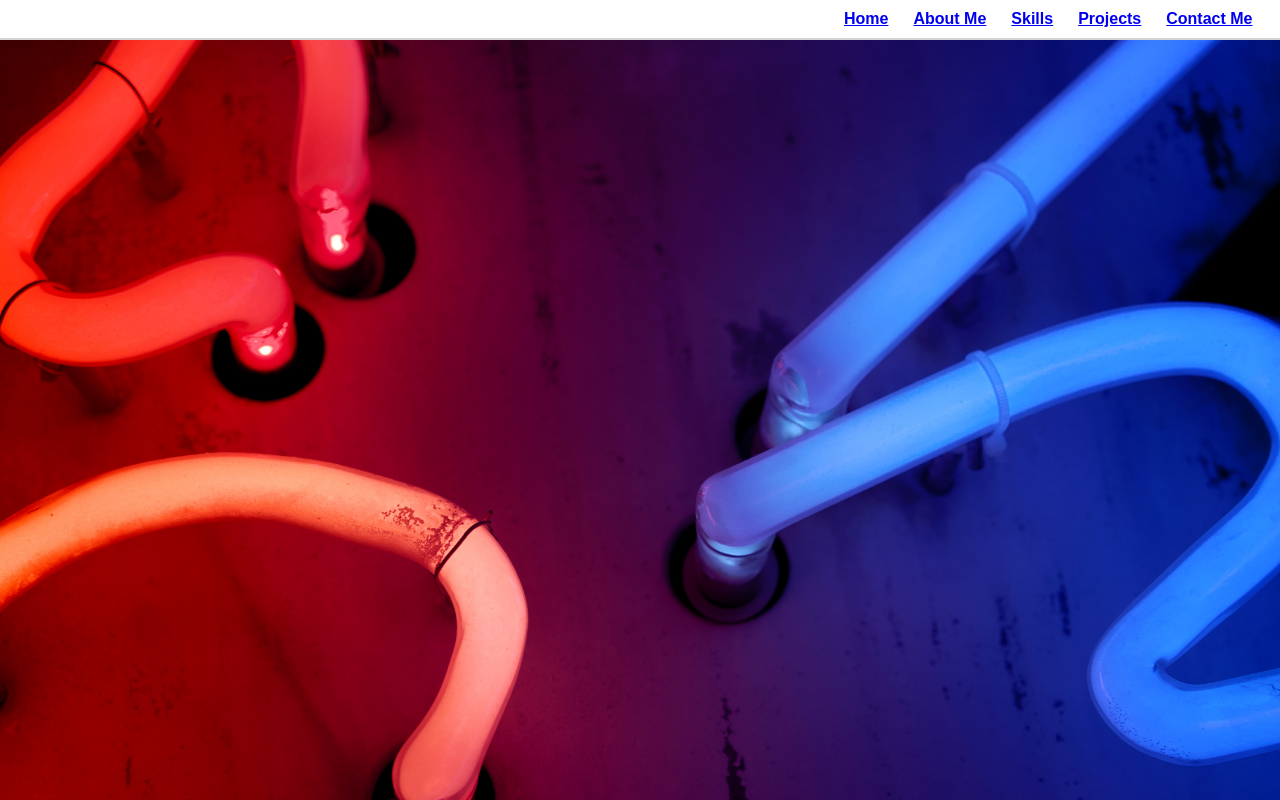
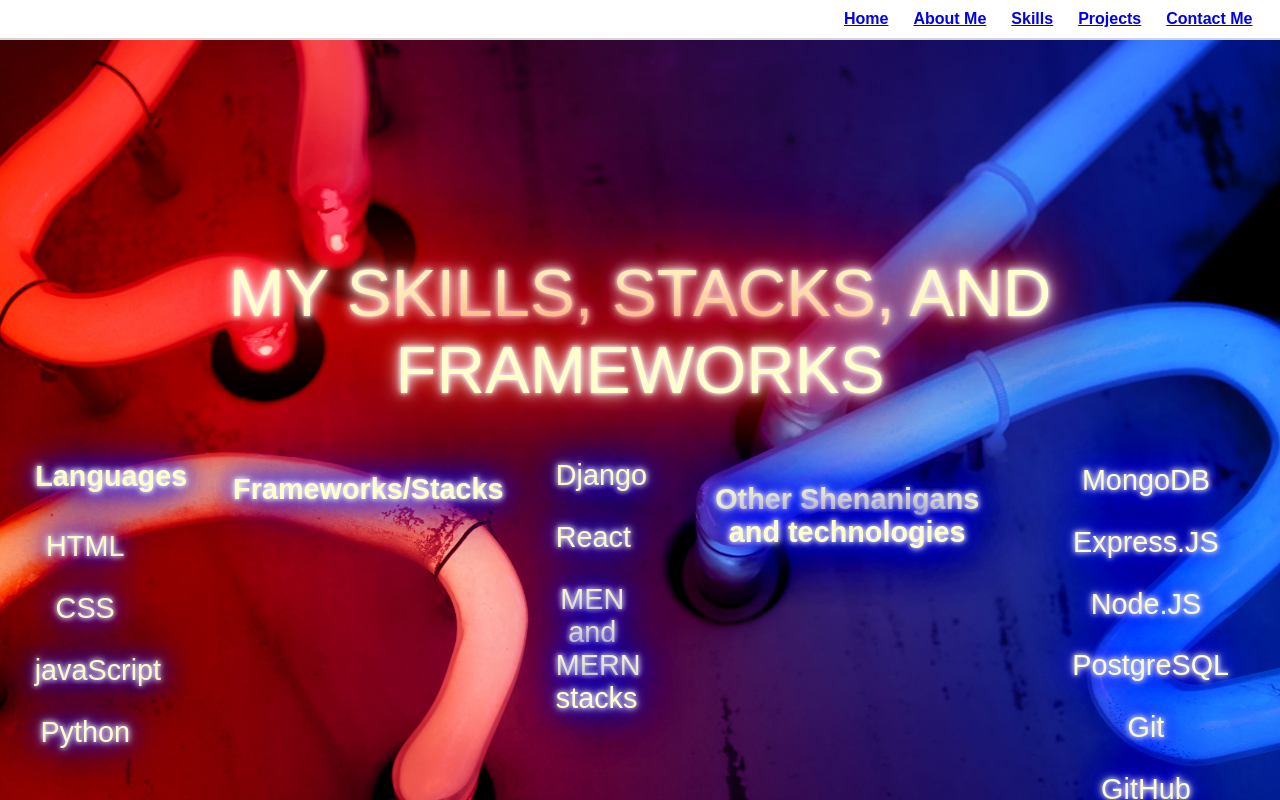
Before and after one commit to coffeegremlin/portfolio-2-electric-boogaloo, a React (Create React App) app: page /skills in a window 1280 px wide. Built offline with nearby package versions, Linux system fonts and the light colour scheme.

Commit message:
added keyframe animation, and working on skills section. Added profile image on landing

```diff
--- a/src/Components/About/About.jsx
+++ b/src/Components/About/About.jsx
@@ -1,7 +1,7 @@
 import React from "react";
 
 // Assets
-import Background from '../../Assets/background.jpg'
+import Background from '../../Assets/neon-upsplash.jpeg'
 
 const About = () => {
   return(
--- a/src/Components/Home/Home.jsx
+++ b/src/Components/Home/Home.jsx
@@ -2,14 +2,19 @@ import React from 'react';
 
 // Assets
 import Background from '../../Assets/background.jpg'
+import natesprite from '../../Assets/natesprite.png'
 
 const Home = (props) => {
   return (
     <>
       <div className='background-img' style={{ backgroundImage: `url(${Background})`}}>
+        <h1 id='myname'>Nathan Mausert</h1>
         {/* add in my face in a round border, pixel, or neon frame. */}
-        <h1 id='splash-logo'>Welcome to my portfolio site! </h1>
+        <img id='nateimg' src={natesprite} alt="Hey, that's me! Nate!" />
+        <div id='myinfo'>
+        <h3 id='splash-logo'>Hey there, welcome to my portfolio!</h3>
         <p>I'm Nathan Mausert, and I'm a full-stack software engineer with a focus on web development.</p>
+        </div>
       </div>
     </>
   )
--- a/src/Components/Projects/Projects.jsx
+++ b/src/Components/Projects/Projects.jsx
@@ -1,7 +1,7 @@
 import React from "react";
 
 // Assets
-import Background from '../../Assets/background.jpg'
+import Background from '../../Assets/neon-upsplash.jpeg'
 import Git from '../../Assets/font-awesome/git-alt-brands.svg'
 
 const Projects = () => {
--- a/src/Components/Skills/Skills.jsx
+++ b/src/Components/Skills/Skills.jsx
@@ -8,7 +8,39 @@ const Skills = () => {
   return (
     <>
       <div className='background-img' style={{backgroundImage: `url(${Background})`}}>
-        {/* <img src={https://img.shields.io/badge/html5-%23E34F26.svg?style=for-the-badge&logo=html5&logoColor=white} /> */}
+        <h1 id='skillstitle'>My Skills, Stacks, and frameworks</h1>
+        <div className='skills'>
+          <div id='languages'>
+            <h3>Languages</h3>
+            <table>
+              <p>HTML</p>
+              <p>CSS</p>
+              <p>javaScript</p>
+              <p>Python</p>
+            </table>
+          </div>
+          <div className='skills' id='frameworks'>
+            <h3>Frameworks/Stacks</h3>
+            <table>
+              <p>Django</p>
+              <p>React</p>
+              <p>MEN and MERN stacks</p>
+            </table>
+          </div>
+          <div className='skills' id='otherTech'>
+            <h3>Other Shenanigans and technologies</h3>
+            <table>
+              <p>MongoDB</p>
+              <p>Express.JS</p>
+              <p>Node.JS</p>
+              <p>PostgreSQL</p>
+              <p>Git</p>
+              <p>GitHub</p>
+              <p>BootStrap</p>
+              <p>API wrangler Extroidinare</p>
+            </table>
+          </div>
+        </div>
         {/* add in the img badges for individiual skills either through url or add them to assets later on */}
       </div>
     </>
--- a/src/Styles/App.css
+++ b/src/Styles/App.css
@@ -26,13 +26,59 @@ nav {
   font-size: 1.0rem;
 }
 
+@keyframes flicker {
+  0%, 18%, 22%, 25%, 53%, 57%, 100% {
+    text-shadow:
+      0 0 4px #fff,
+      0 0 11px #fff,
+      0 0 19px #fff,
+      0 0 40px red,
+      0 0 80px red,
+      0 0 90px red,
+      0 0 100px red,
+      0 0 150px red;
+  }
+  20%, 24%, 55% {
+    text-shadow: none;
+  }
+}
+
+@keyframes pulsate {
+  100% {
+    /* Larger blur radius */
+    text-shadow:
+      0 0 4px #fff,
+      0 0 11px #fff,
+      0 0 19px #fff,
+      0 0 40px blue,
+      0 0 80px blue,
+      0 0 90px blue,
+      0 0 100px blue,
+      0 0 150px blue;
+  }
+  0% {
+    /* A slightly smaller blur radius */
+    text-shadow:
+      0 0 4px #fff,
+      0 0 10px #fff,
+      0 0 18px #fff,
+      0 0 38px blue,
+      0 0 73px blue,
+      0 0 80px blue,
+      0 0 94px blue,
+      0 0 140px blue;
+  }
+}
+
 h1 {
-  /* text-shadow: 2px 2px purple; */
+  text-transform: uppercase;
+  animation: flicker 1.5s infinite alternate;
+  font-weight: 400;
   margin-left: 10%;
   margin-right: 10%;
   margin-top: 0%;
     text-align: center;
-    font-size: 1.6rem;
+    font-size: 4.2rem;
     font-family: 'opensans-regular', sans-serif;
     color: #ffffcc;
     text-shadow:
@@ -49,8 +95,10 @@ h3, p {
   margin-left: 10%;
   margin-right: 10%;
   margin-top: 5%;
+  /* animation: pulsate 2.5s infinite alternate;  */
+  /* animation: pulsate 0.11s ease-in-out infinite alternate;  */
     text-align: center;
-    font-size: 1.2rem;
+    font-size: 1.8rem;
     font-family: 'opensans-regular', sans-serif;
     color: #ffffcc;
     text-shadow:
@@ -72,6 +120,30 @@ h3, p {
   background-size: cover;
   background-position: center center;
   z-index: 1;
+}
+
+#myname {
+  padding-bottom: 40px;
+}
+
+#myinfo {
+
+}
+
+#nateimg {
+  width: 25%;
+  padding: 30px;
+  border: solid 2px #ffffcc;
+  border-radius: 5%;
+  color: #ffffcc;
+    box-shadow:
+    0 0 5px #fff,
+    0 0 10px #fff,
+    0 0 20px red,
+    0 0 30px red,
+    0 0 40px red,
+    0 0 55px red,
+    0 0 70px red;
 }
 
 .tweets {
@@ -114,6 +186,14 @@ h3, p {
   max-height: 400px;
 }
 
+.skills {
+  display: flex;
+  flex-direction: row;
+  padding-right: 20px;
+  padding-left: 20px;
+  font-size: 1.2rem;
+}
+
 .App {
   text-align: center;
 }
```
Also changed, not shown: src/Assets/natesprite.png (added), 1 other file (tests, documents, lock files or other folders).
